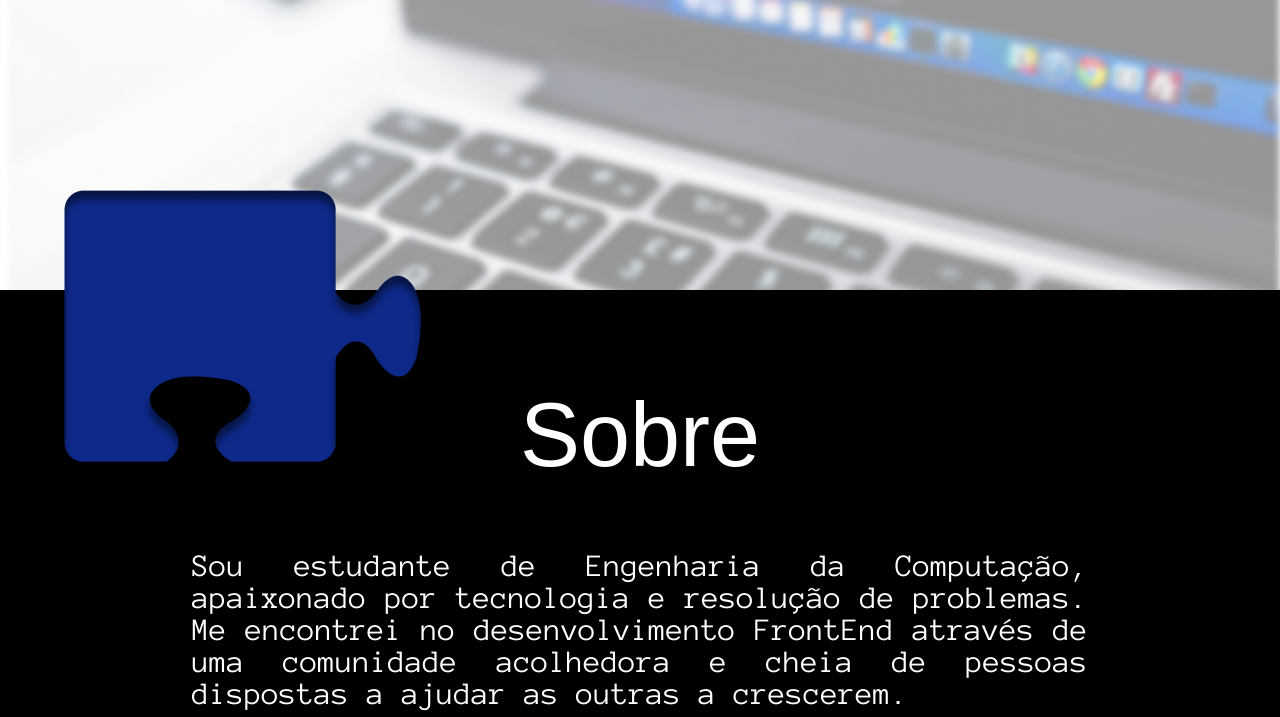
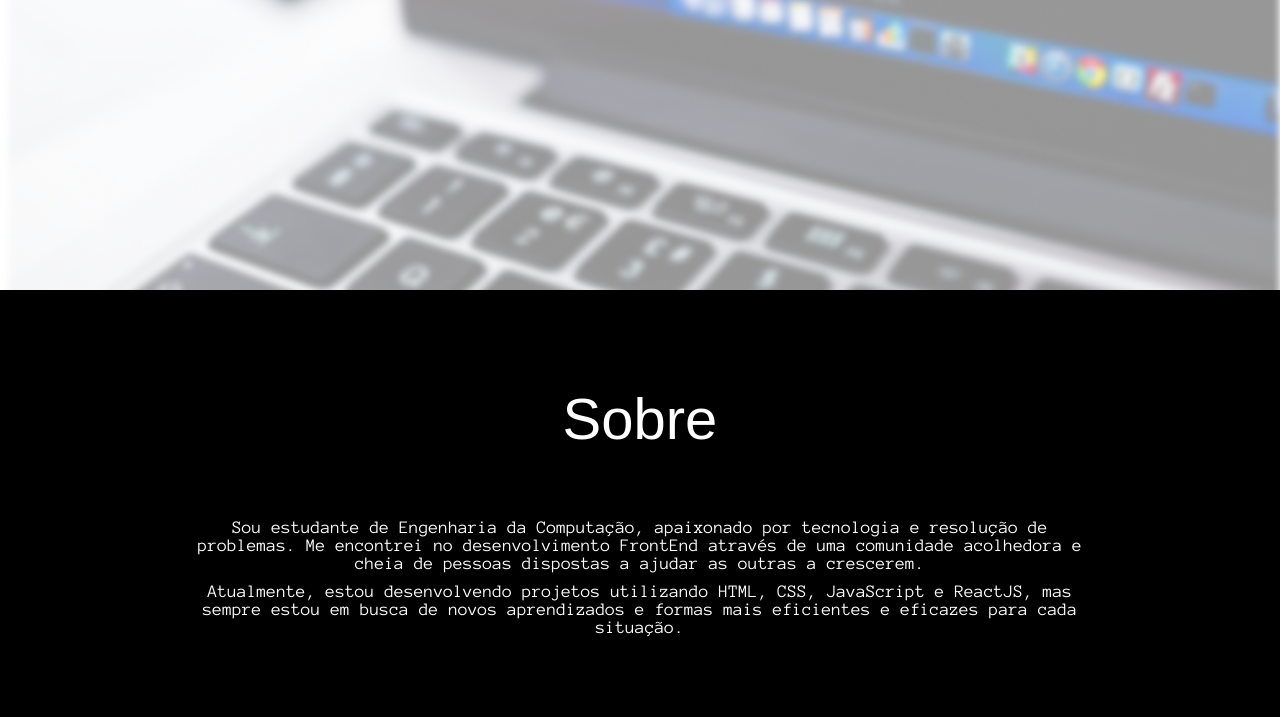
Before and after one commit to leonardotadeufss/leonardotadeufss.github.io, a plain HTML site: page index.html in a window 1280 px wide. Shown: the part 556-1273 px from the top of the page. Drawn offline with Linux system fonts and the light colour scheme; a web font is replaced by a local one.

Commit message:
Fix html issue

```diff
--- a/index.html
+++ b/index.html
@@ -5,20 +5,7 @@
     <meta http-equiv="X-UA-Compatible" content="IE=edge">
     <meta name="viewport" content="width=device-width, initial-scale=1.0">
     <link rel="stylesheet" href="css/reset.css">
-    <link rel="stylesheet" href="css/components/main-header.css">
-    <link rel="stylesheet" href="css/components/main-action.css">
-    <link rel="stylesheet" href="css/components/main-banner.css">
-    <link rel="stylesheet" href="css/components/main-section.css">
-    <link rel="stylesheet" href="css/components/main-title.css">
-    <link rel="stylesheet" href="css/components/text-container.css">
-    <link rel="stylesheet" href="css/components/background-detail.css">
-    <link rel="stylesheet" href="css/components/wrapper-skill.css">
-    <link rel="stylesheet" href="css/components/skills-dev.css">
-    <link rel="stylesheet" href="css/components/progress-bar.css">
-    <link rel="stylesheet" href="css/components/wrapper-project.css">
-    <link rel="stylesheet" href="css/components/card-project.css">
-    <link rel="stylesheet" href="css/components/contact-text.css">
-
+    <link rel="stylesheet" href="css/main.css">
 
     <link rel="preconnect" href="https://fonts.gstatic.com">
     <link href="https://fonts.googleapis.com/css2?family=Aldrich&family=Anonymous+Pro:wght@400;700&display=swap" rel="stylesheet">
```
